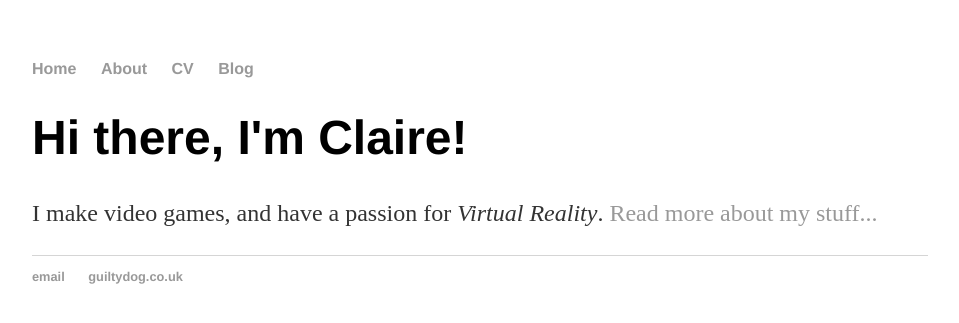
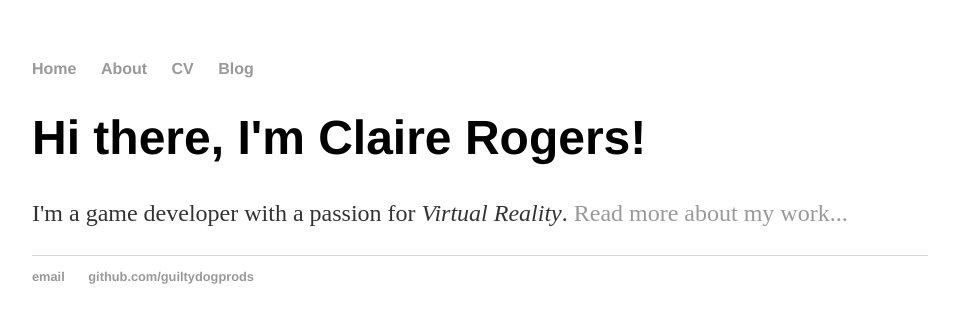
Before and after one commit to guiltydogprods/guiltydogprods.github.io, a Jekyll site: the page built from index.html, in a window 1280 px wide. Shown: the top 323 px of the page, without its empty margins (160-1119 px from the left). Built offline with Jekyll 4.4.1, drawn with Linux system fonts in a browser that asks for light colours.

Commit message:
Update to use default.html

```diff
--- a/index.html
+++ b/index.html
@@ -1,30 +1,8 @@
-<!DOCTYPE html>
-<html>
-	<head>
-		<title>Guilty Dog Productions</title>
-		<!-- link to main stylesheet -->
-		<link rel="stylesheet" type="text/css" href="/css/main.css">
-	</head>
-	<body>
-		<nav>
-    		<ul>
-        		<li><a href="/">Home</a></li>
-	        	<li><a href="/about">About</a></li>
-        		<li><a href="/cv">CV</a></li>
-        		<li><a href="/blog">Blog</a></li>
-    		</ul>
-		</nav>
-		<div class="container">
-    		<div class="blurb">
-        		<h1>Hi there, I'm Claire!</h1>
-				<p>I make video games, and have a passion for <em>Virtual Reality</em>. <a href="/about">Read more about my stuff...</a></p>
-    		</div><!-- /.blurb -->
-		</div><!-- /.container -->
-		<footer>
-    		<ul>
-        		<li><a href="mailto:claire@guiltydog.co.uk">email</a></li>
-        		<li><a href="https://guiltydog.co.uk">guiltydog.co.uk</a></li>
-			</ul>
-		</footer>
-	</body>
-</html>
+---
+layout: default
+title: Claire Rogers, Guilty Dog Productions
+---
+<div class="blurb">
+	<h1>Hi there, I'm Claire Rogers!</h1>
+	<p>I'm a game developer with a passion for <em>Virtual Reality</em>. <a href="/about">Read more about my work...</a></p>
+</div><!-- /.blurb -->
```
